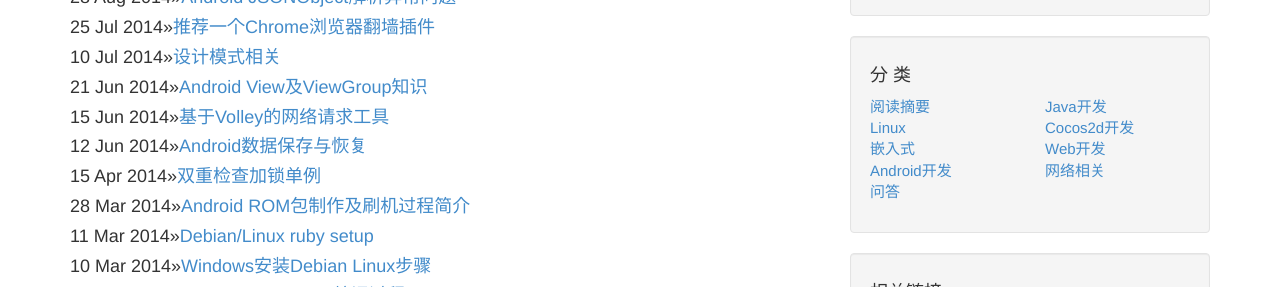
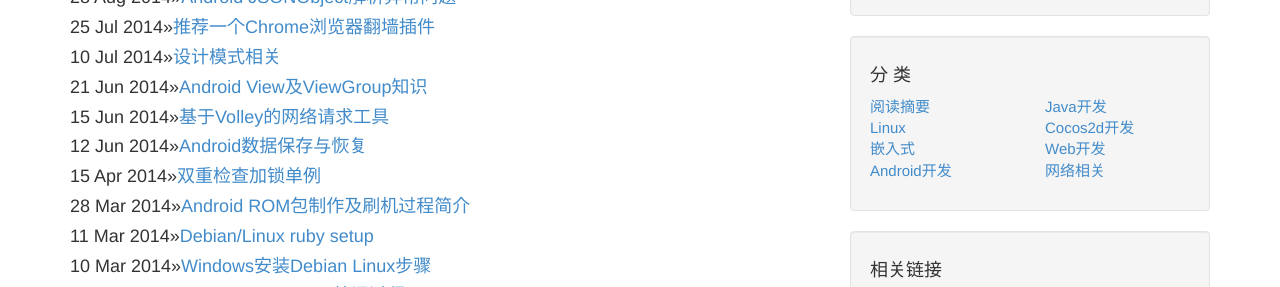
Before and after one commit to wdyggh/wdyggh.github.com, a Jekyll site: the page built from archives.md, in a window 1280 px wide and 1254 px high, cut to the strip 234-521 px from the top of the window. Built offline with Jekyll 4.4.1, drawn with Linux system fonts in a browser that asks for light colours; Markdown is read by kramdown in place of the engine named in the settings; comment, search, counter and statistics services are not loaded.

Commit message:
Update categories.html

```diff
--- a/_includes/categories.html
+++ b/_includes/categories.html
@@ -18,11 +18,6 @@
                   <li>
                     <a href="/categories.html#android">
                       Android开发
-                    </a>
-                  </li>
-                  <li>
-                    <a href="/faqs.html">
-                      问答
                     </a>
                   </li>
                 </ul>
```
